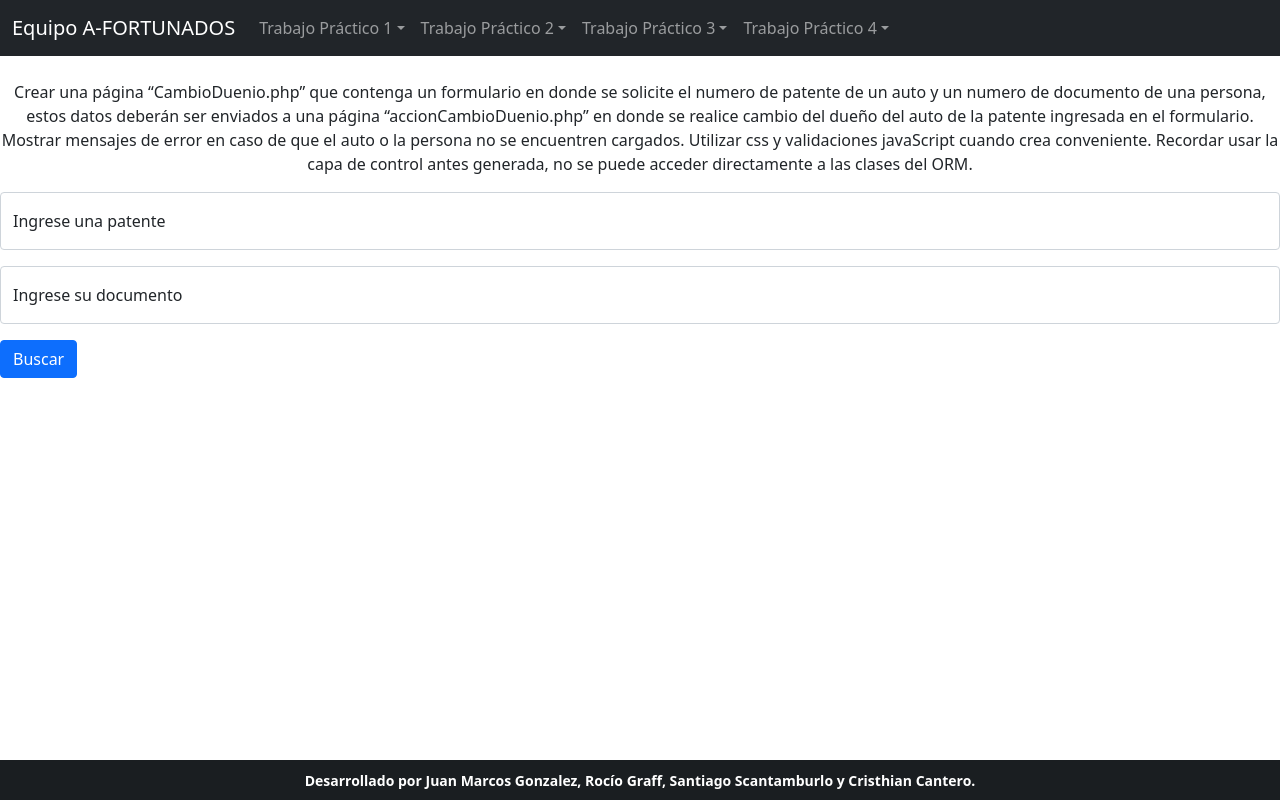
After one commit to a-fortunados/pwd, a PHP site: page /vista/tp/4/8/index.php in a window 1280 px wide. The commit adds this page. Run offline with PHP 8.4, Linux system fonts and the light colour scheme.

Commit message:
Cambios ejecicio 8 y 9

```diff
--- a/vista/estructura/cabecera.php
+++ b/vista/estructura/cabecera.php
@@ -65,6 +65,8 @@
                                 <li><a class="dropdown-item" href="../../../tp/4/4">Ejercicio 4</a></li>
                                 <li><a class="dropdown-item" href="../../../tp/4/6">Ejercicio 6</a></li>
                                 <li><a class="dropdown-item" href="../../../tp/4/7">Ejercicio 7</a></li>
+                                <li><a class="dropdown-item" href="../../../tp/4/8">Ejercicio 8</a></li>
+                                <li><a class="dropdown-item" href="../../../tp/4/9">Ejercicio 9</a></li>
                             </ul>
                         </li>
                     </ul>
--- /dev/null
+++ b/vista/tp/4/8/index.php
@@ -0,0 +1,35 @@
+<?php
+$titulo = "TP4 - EJ8";
+include_once '../../../estructura/cabecera.php';
+?>
+
+<div class="main-container">
+    <p class="text-center mt-4">
+        Crear una página “CambioDuenio.php” que contenga un formulario en donde se solicite el
+        numero de patente de un auto y un numero de documento de una persona, estos datos deberán ser enviados
+        a una página “accionCambioDuenio.php” en donde se realice cambio del dueño del auto de la patente
+        ingresada en el formulario. Mostrar mensajes de error en caso de que el auto o la persona no se encuentren
+        cargados. Utilizar css y validaciones javaScript cuando crea conveniente. Recordar usar la capa de control
+        antes generada, no se puede acceder directamente a las clases del ORM.
+    </p>
+
+    <form class="needs-validation" novalidate id="patente-documento" name="patente-documento" method="post" action=".php">
+        <div class="form-floating mb-3">
+            <input class="form-control" id="patente" name="patente" type="text" placeholder="patente" required>
+            <label for="patente">Ingrese una patente</label>
+            <div class="invalid-feedback">Por favor, ingrese una patente!</div>
+        </div>
+        <div class="form-floating mb-3">
+            <input class="form-control" id="documento" name="documento" type="text" placeholder="DNI" required>
+            <label for="DNI">Ingrese su documento</label>
+            <div class="invalid-feedback">Por favor, ingrese su documento!</div>
+        </div>
+        <div>
+            <button class="btn btn-primary" type="submit" value="Buscar">Buscar</button>
+        </div>
+    </form>
+</div>
+
+<?php
+include_once '../../../estructura/pie.php';
+?>
```
Also changed, not shown: vista/tp/4/9/index.php (added, +31 -0 lines).
